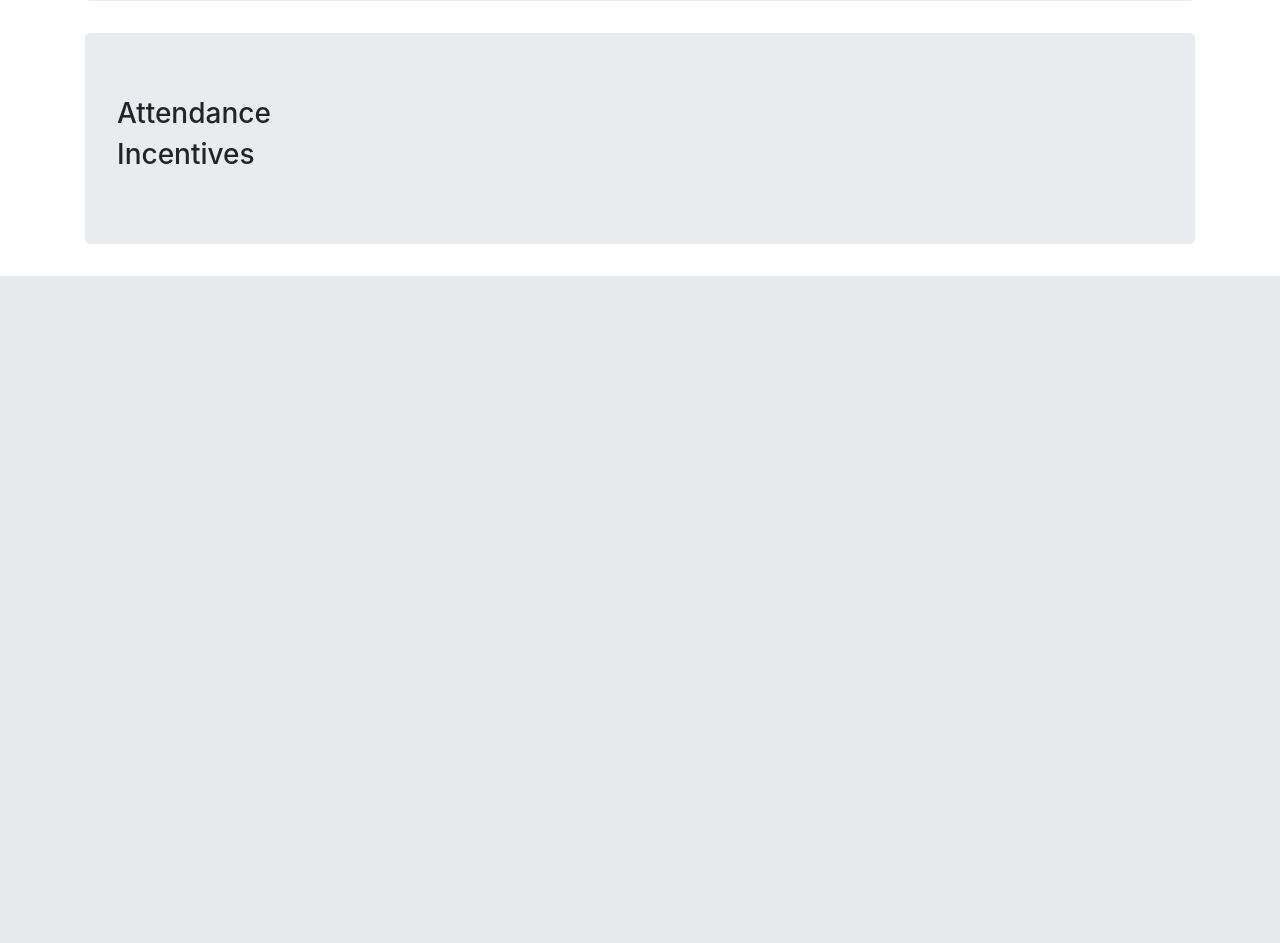
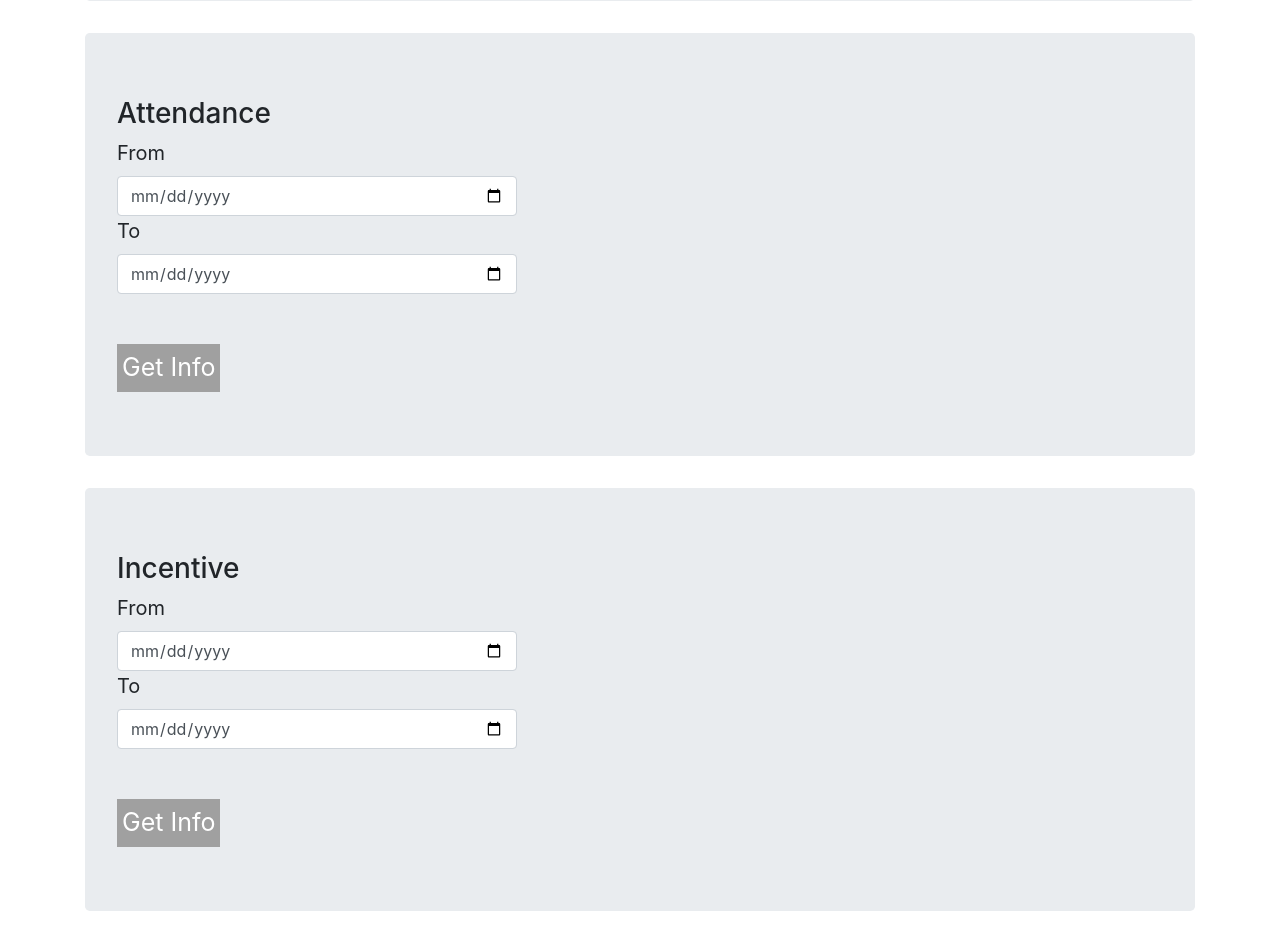
Before and after one commit to luvk1412/HRManager, a Flask app: page /dashboard in a window 1280 px wide. Shown: the part 528-1471 px from the top of the page. Before the commit the page ends 804 px from the top, so only its background shows below. Run offline with Flask 2, Linux system fonts and the light colour scheme; a user stored in the database is signed in; some libraries are stand-ins or nearby versions.

```diff
--- a/app.py
+++ b/app.py
@@ -30,7 +30,7 @@ configure_uploads(app, photos)
 
 
 
-
+# Checking autharised acces for non admin lgoin
 def is_logged_in(f):
 	@wraps(f)
 	def wrap(*args, **kwargs):
@@ -41,6 +41,8 @@ def is_logged_in(f):
 			return redirect(url_for('login'))
 	return wrap
 
+
+#cehcking autharised access for admin login
 def is_admin_logged_in(f):
 	@wraps(f)
 	def wrap(*args, **kwargs):
@@ -55,16 +57,36 @@ def is_admin_logged_in(f):
 	return wrap
 
 
-@app.route('/dashboard')
+# Dashboard
+
+@app.route('/dashboard', methods=['GET', 'POST'])
 @is_logged_in
 def dashboard():
+	if request.method == 'POST' and request.id == 'attendance':
+		emp_id = session['emp_id']
+		from_date = request.form['from']
+		to_date = request.form['to']
+		if to_date < from_date:
+			error='To Date cannot be smaller than From date'
+			return render_template('salary.html', error=error)
+		cur = mysql.connection.cursor()
+		att_ct = cur.execute("SELECT * FROM attendance WHERE id = %s && date >= %s && date <= %s", (emp_id, from_date, to_date))
+		msg='Your attendance from ' + from_date + ' to ' + to_date + ' is ' + str(att_ct)
+		cur.close()
+		flash(msg, 'info')
+		return render_template('dashboard.html')
 	return render_template('dashboard.html')
 
+
+# Employee View
 
 @app.route('/employee/view')
 @is_admin_logged_in
 def view_employee():
 	return render_template('view_employee.html')
+
+
+# Attendance
 
 @app.route('/attendance', methods=['GET', 'POST'])
 @is_admin_logged_in
@@ -100,6 +122,9 @@ def attendance():
 			cur.close()
 			return render_template('attendance.html', error=error)
 	return render_template('attendance.html')
+
+
+# Incentive
 
 @app.route('/incentive', methods=['GET','POST'])
 @is_admin_logged_in
@@ -138,6 +163,8 @@ def incentive():
 	return render_template('incentive.html')
 
 
+# calculate salary
+
 @app.route('/salary', methods=['GET', 'POST'])
 @is_admin_logged_in
 def salary():
@@ -168,7 +195,7 @@ def salary():
 			salary_tot += salary_data['amount_per_hour'] * (att_ct + incent_tot)
 			msg='Salary for the employee with id ' + str(emp_data['id']) + ' from ' + from_date + ' to ' + to_date + ' is ' + str(salary_tot)
 			cur.close()
-			flash(msg, 'success')
+			flash(msg, 'info')
 			return render_template('salary.html')
 		else:
 			error='Employee id not found'
@@ -176,15 +203,23 @@ def salary():
 			return render_template('salary.html', error=error)
 	return render_template('salary.html')
 
+
+#About page
+
 @app.route('/about')
 def about():
 	return render_template('about.html')
 
 
+#profile page
+
 @app.route('/profile')
 @is_logged_in
 def profile():
 	return render_template('profile.html')
+
+
+#login page
 
 @app.route('/login', methods=['GET', 'POST'])
 def login():
@@ -219,21 +254,25 @@ def login():
 	return render_template('login.html')
 
 
+# logout
+
 @app.route('/logout')
 def logout():
 	session.clear()
 	flash('You are now logged out', 'success')
 	return redirect(url_for('login'))
 
+
+
+
 @app.route('/register')
 def register():
-
 	return render_template('register.html')
 
 
 
-
-
+# Add employee
+			# Employee form
 class emp_form(Form):
 	name = StringField('Name', [validators.DataRequired(), validators.Length(min = 1,max = 50)])
 	gender=SelectField('Gender', choices=[('male','male'), ('female','female'), ('other', 'other')])
@@ -253,7 +292,7 @@ class emp_form(Form):
 	contact = StringField('Contact', [validators.DataRequired(),validators.Length(min = 1,max = 10)])
 
 
-
+			#Addtion
 @app.route('/employee/add', methods=['GET', 'POST'])
 @is_admin_logged_in
 def add_employee():
@@ -299,6 +338,8 @@ def add_employee():
 
 
 
+# Main
+
 
 if __name__ == '__main__':
 	app.secret_key='123456'
--- a/templates/dashboard.html
+++ b/templates/dashboard.html
@@ -8,10 +8,31 @@
 
 </div>
 
-<div class= "jumbotron text-center">
-	<h3 align=left>Attendance</h3>
-	<h3 align=left>Incentives</h3>
+<div class= "jumbotron">
+	<div>
+		<h3 align=left>Attendance</h3>
+		<form method="POST" action="" id="attendance">
+			<div>
+				<label for="from" style="font-size: 20px;">From</label>
+		 		<input type="date" class="form-control" name="from" max="3000-12-31" min="1000-01-01" placeholder='From' style="width:400px;">
+				<label for="from" style="font-size: 20px;">To</label>
+		 		<input type="date" class="form-control" name="to" max="3000-12-31" min="1000-01-01" placeholder='to' style="width:400px;">
+				<button type="submit" class='attendancebtn'>Get Info</button>
+			</div>
+	</div>
+</div>
+<div class= "jumbotron">
+	<div>
+		<h3 align=left>Incentive</h3>
+		<form method="POST" action="" id="incentive">
+			<div>
+				<label for="from" style="font-size: 20px;">From</label>
+		 		<input type="date" class="form-control" name="from" max="3000-12-31" min="1000-01-01" placeholder='From' style="width:400px;">
+				<label for="from" style="font-size: 20px;">To</label>
+		 		<input type="date" class="form-control" name="to" max="3000-12-31" min="1000-01-01" placeholder='to' style="width:400px;">
+				<button type="submit" class='attendancebtn'>Get Info</button>
+			</div>
+	</div>
 </div>
 
-
 {% endblock %}
```
